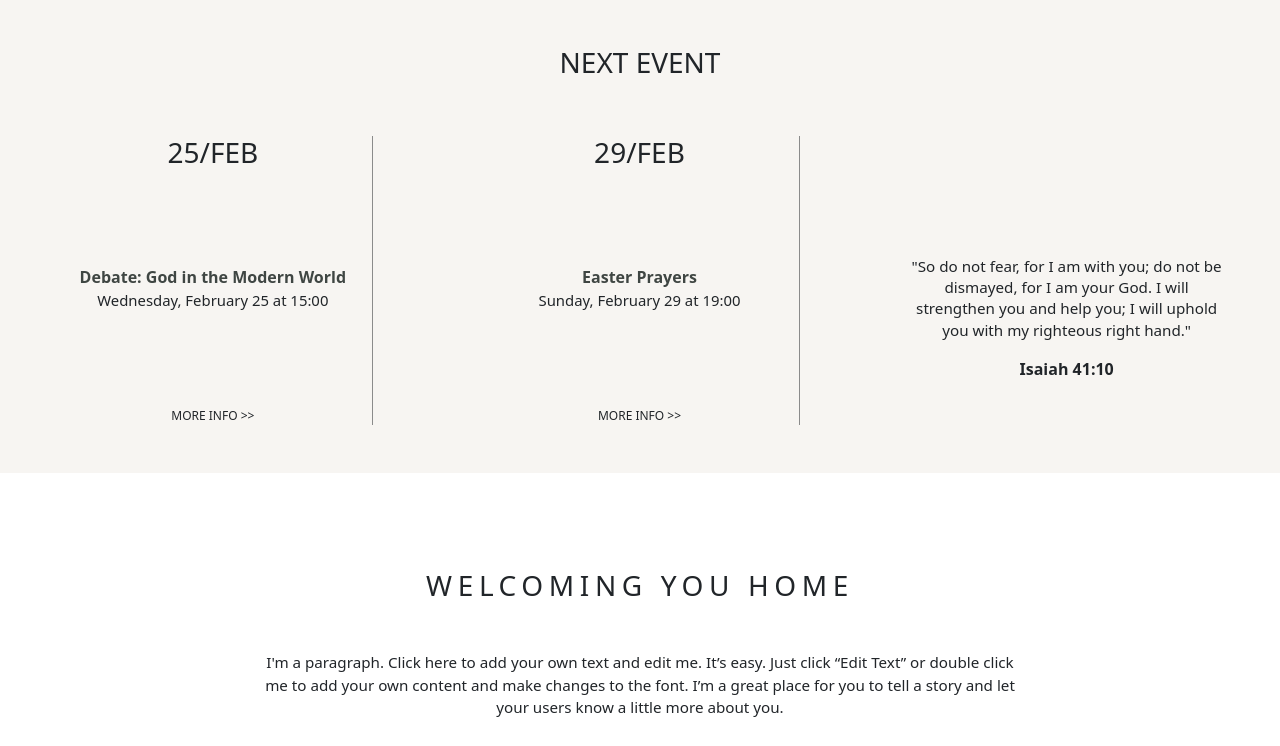
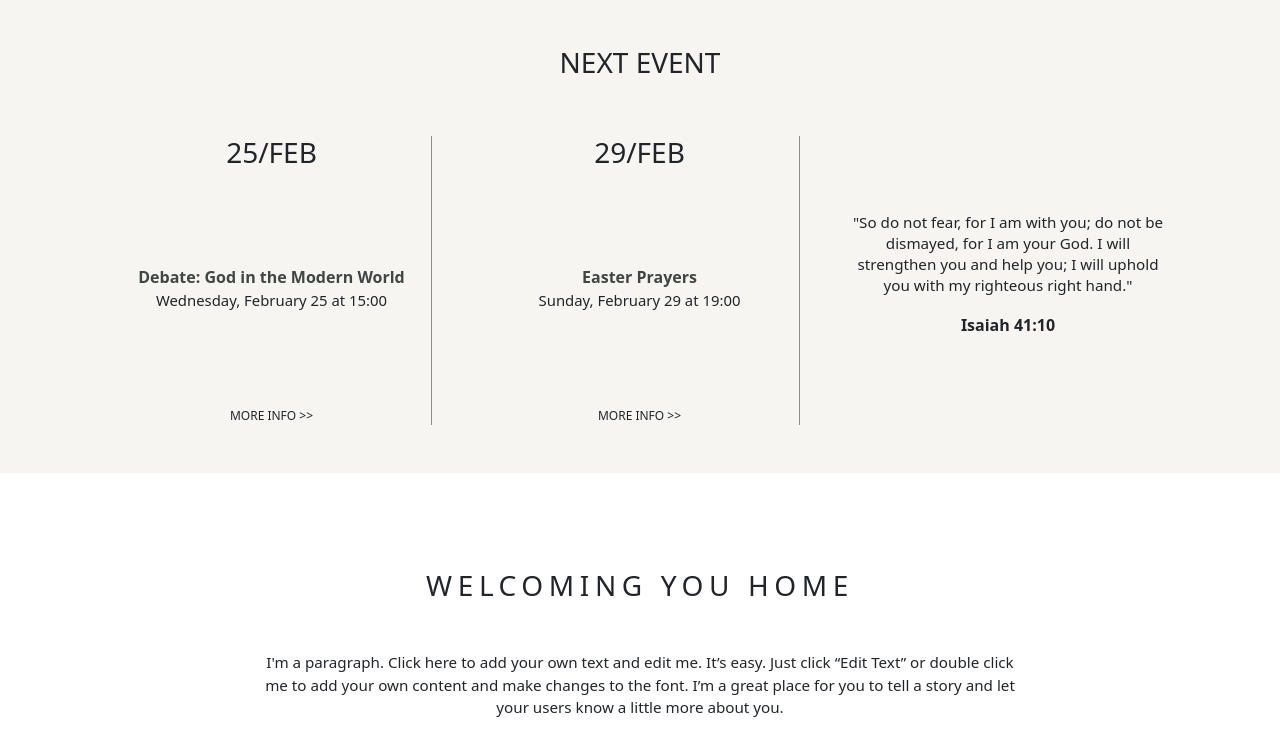
Before and after one commit to Oyindamola-Richard/AntiochBC, a plain HTML site: page index.html in a window 1280 px wide. Shown: the part 912-1658 px from the top of the page. Drawn offline with Linux system fonts and the light colour scheme.

Commit message:
styled with boootstrap

```diff
--- a/index.css
+++ b/index.css
@@ -56,8 +56,6 @@
 .event-content{
     border-right: 1px solid rgb(139, 139, 139);
     width: 20em;
-    margin: auto;
-    text-align: center;
 }
 .event-con2{
     margin-top: 6em;
--- a/index.html
+++ b/index.html
@@ -66,7 +66,7 @@
 
                 <div class="event-container pb-5">
                     <h3 class="event-header pt-5 pb-sm-5">NEXT EVENT</h3>
-                    <div class="d-md-flex justify-content-center">
+                    <div class="d-md-flex gap-5 justify-content-center text-center">
                         <div class="event-content">
                             <h3>25/FEB</h3>
                             <p class="event-con2 fw-bold">Debate: God in the Modern World</p>
```
